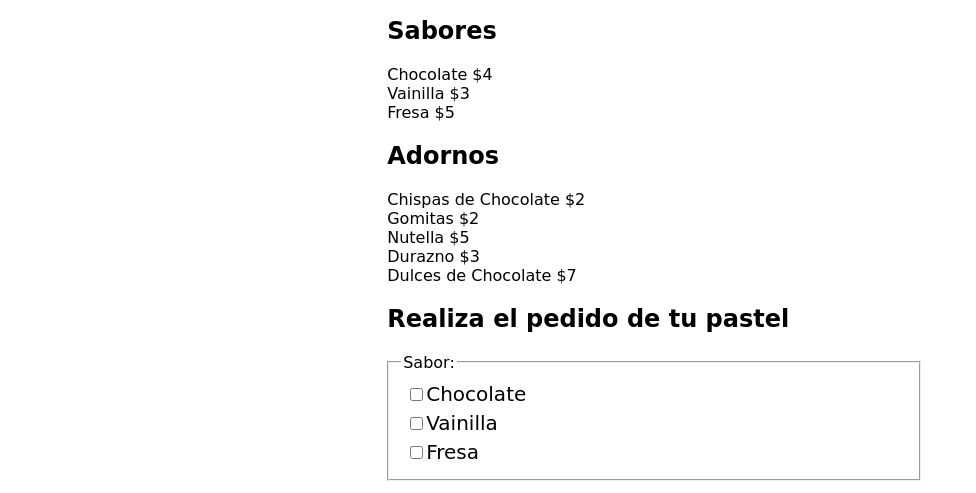
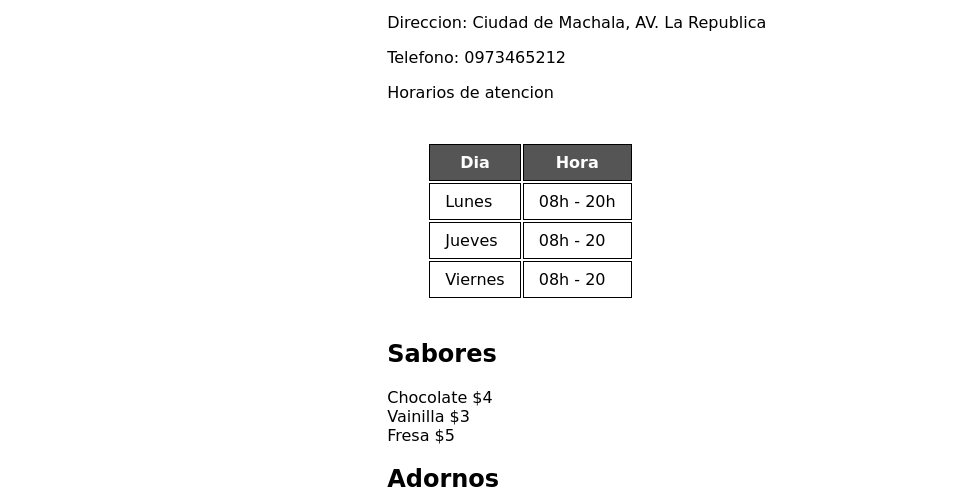
Before and after one commit to jossuema/Mi_Dulzura_Reposteria, a plain HTML site: page index.html in a window 1280 px wide. Shown: the part 249-742 px from the top of the page, without its empty margins (0-976 px from the left). Drawn offline with Linux system fonts and the light colour scheme; a web font is replaced by a local one.

Commit message:
finalizando paginas

```diff
--- a/index.html
+++ b/index.html
@@ -15,12 +15,42 @@
         <h1>Pasteleria mi dulzura Reposteria</h1>
     </header>
 
-    <div class="informacion">
+    <section class="informacion">
+        <div class="informacion-">
+            <p>Direccion: Ciudad de Machala, AV. La Republica</p>
+            <p>Telefono: 0973465212</p>
+            <p>Horarios de atencion</p>
+            <table>
+
+                <thead>
+                    <tr>
+                        <th>Dia</th>
+                        <th>Hora</th>
+                    </tr>
+                </thead>
+
+                <tbody>
+                    <tr>
+                        <td>Lunes</td>
+                        <td>08h - 20h</td>
+                    </tr>
+                    <tr>
+                        <td>Jueves</td>
+                        <td>08h - 20</td>
+                    </tr>
+                    <tr>
+                        <td>Viernes</td>
+                        <td>08h - 20</td>
+                    </tr>
+                </tbody>
+            </table>
+        </div>
+
         <h2>Sabores</h2>
         <p>Chocolate $4<br>Vainilla $3<br>Fresa $5</p>
         <h2>Adornos</h2>
         <p>Chispas de Chocolate $2<br>Gomitas $2<br>Nutella $5<br>Durazno $3<br>Dulces de Chocolate $7</p>
-    </div>
+    </section>
 
     <form>
         <h2>Realiza el pedido de tu pastel</h2>
--- a/style.css
+++ b/style.css
@@ -52,3 +52,18 @@ button{
     height: 30px;
     margin: 5px 45%;
 }
+
+table{
+    margin: 40px 40px;
+}
+
+thead{
+    background-color: #555555;
+    color: white;
+    font-weight: bold;
+}
+
+td,th{
+    border: 1px solid black;
+    padding: 8px 15px;
+}
```
Also changed, not shown: Administrador/admin.html (+14 -0 lines), Administrador/style.css (+18 -0 lines), Administrador/emelec.jpg (added), Administrador/encanto.jpg (added), Administrador/sonic.jpg (added).
